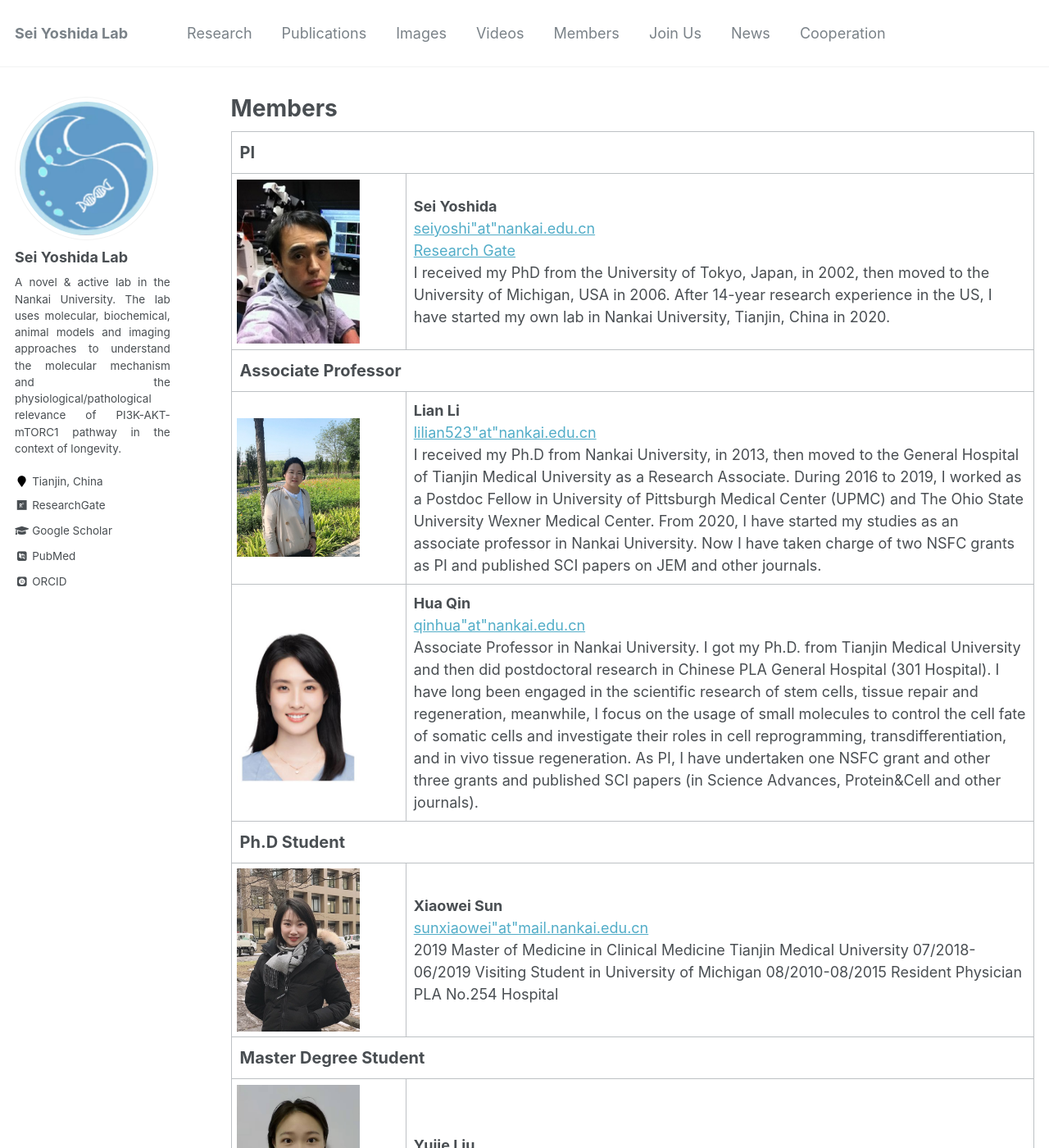
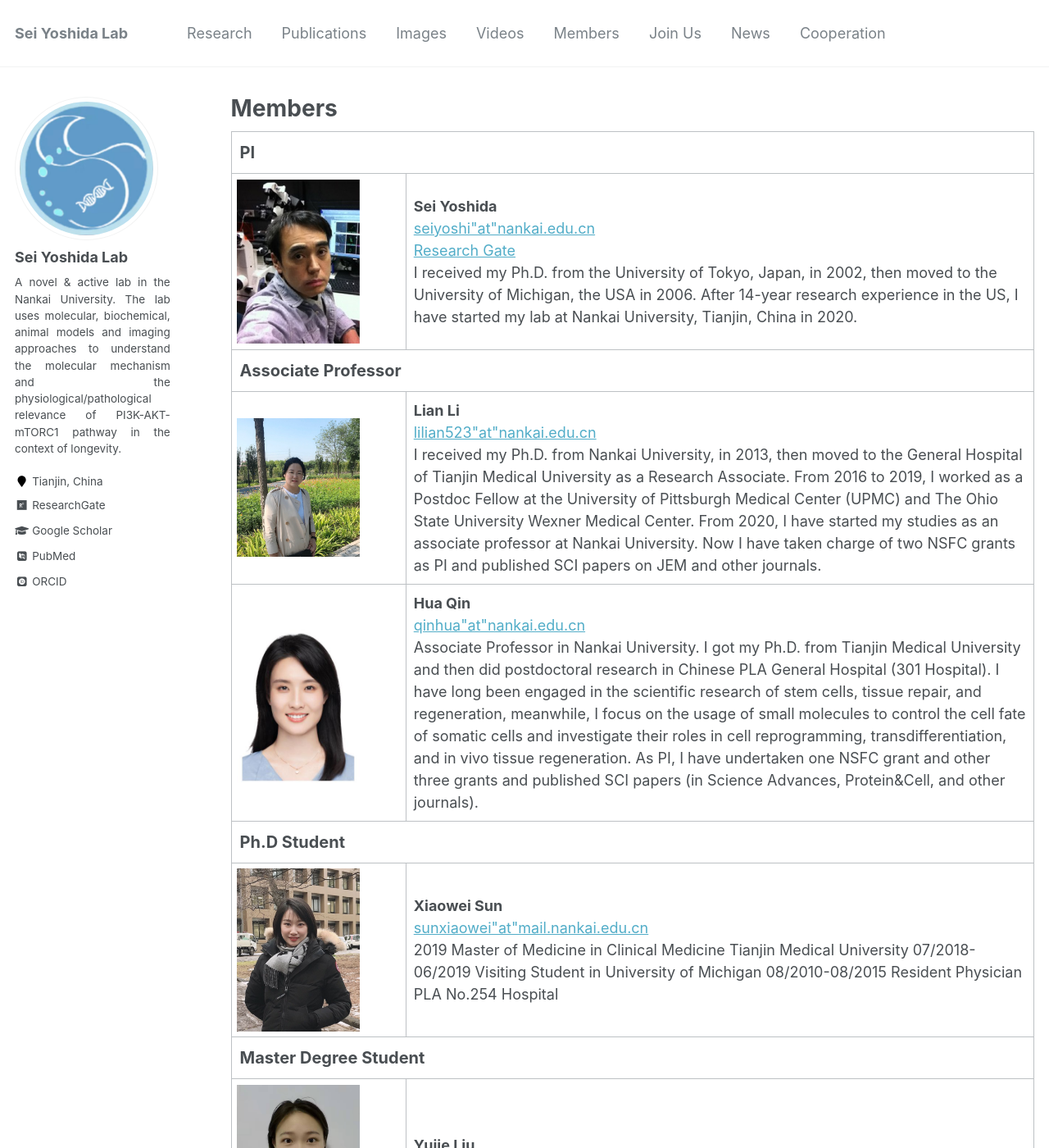
Before and after one commit to seiyoshida-lab/seiyoshida-lab.github.io, a Jekyll site: the page built from _pages/members.md, in a window 1280 px wide and 1400 px high. Shown: the whole window at 82% size. Built offline with Jekyll 4.4.1, drawn with Linux system fonts in a browser that asks for light colours; some web fonts are replaced.

Commit message:
Update members.md

```diff
--- a/_pages/members.md
+++ b/_pages/members.md
@@ -19,7 +19,7 @@ author_profile: true
             <B>Sei Yoshida</B><br>
             <a href="" title="mail">seiyoshi"at"nankai.edu.cn</a><br>
             <a href="https://www.researchgate.net/profile/Sei_Yoshida" title="Research Gate Page" target="_blank">Research Gate</a><br>
-            I received my PhD from the University of Tokyo, Japan, in 2002, then moved to the University of Michigan, USA in 2006. After 14-year research experience in the US, I have started my own lab in Nankai University, Tianjin, China in 2020.<br>
+            I received my Ph.D. from the University of Tokyo, Japan, in 2002, then moved to the University of Michigan, the USA in 2006. After 14-year research experience in the US, I have started my lab at Nankai University, Tianjin, China in 2020.<br>
         </td>
     </tr>
     <tr align="left">
@@ -34,7 +34,7 @@ author_profile: true
         <td style="font-size:18px" width="200">
             <B>Lian Li</B><br>
             <a href="">lilian523"at"nankai.edu.cn</a><br>
-            I received my Ph.D from Nankai University, in 2013, then moved to the General Hospital of Tianjin Medical University as a Research Associate. During 2016 to 2019, I worked as a Postdoc Fellow in University of Pittsburgh Medical Center (UPMC) and The Ohio State University Wexner Medical Center. From 2020, I have started my studies as an associate professor in Nankai University. Now I have taken charge of two NSFC grants as PI and published SCI papers on JEM and other journals.<br>
+            I received my Ph.D. from Nankai University, in 2013, then moved to the General Hospital of Tianjin Medical University as a Research Associate. From 2016 to 2019, I worked as a Postdoc Fellow at the University of Pittsburgh Medical Center (UPMC) and The Ohio State University Wexner Medical Center. From 2020, I have started my studies as an associate professor at Nankai University. Now I have taken charge of two NSFC grants as PI and published SCI papers on JEM and other journals.<br>
         </td>
     </tr>
     <tr>
@@ -44,7 +44,7 @@ author_profile: true
         <td style="font-size:18px" width="200">
             <B>Hua Qin</B><br>
             <a href="">qinhua"at"nankai.edu.cn</a><br>
-            Associate Professor in Nankai University. I got my Ph.D. from Tianjin Medical University and then did postdoctoral research in Chinese PLA General Hospital (301 Hospital). I have long been engaged in the scientific research of stem cells, tissue repair and regeneration, meanwhile, I focus on the usage of small molecules to control the cell fate of somatic cells and investigate their roles in cell reprogramming, transdifferentiation, and in vivo tissue regeneration. As PI, I have undertaken one NSFC grant and other three grants and published SCI papers (in Science Advances, Protein&Cell and other journals).<br>
+            Associate Professor in Nankai University. I got my Ph.D. from Tianjin Medical University and then did postdoctoral research in Chinese PLA General Hospital (301 Hospital). I have long been engaged in the scientific research of stem cells, tissue repair, and regeneration, meanwhile, I focus on the usage of small molecules to control the cell fate of somatic cells and investigate their roles in cell reprogramming, transdifferentiation, and in vivo tissue regeneration. As PI, I have undertaken one NSFC grant and other three grants and published SCI papers (in Science Advances, Protein&Cell, and other journals).<br>
         </td>
     </tr>
      <tr align="left">
```
